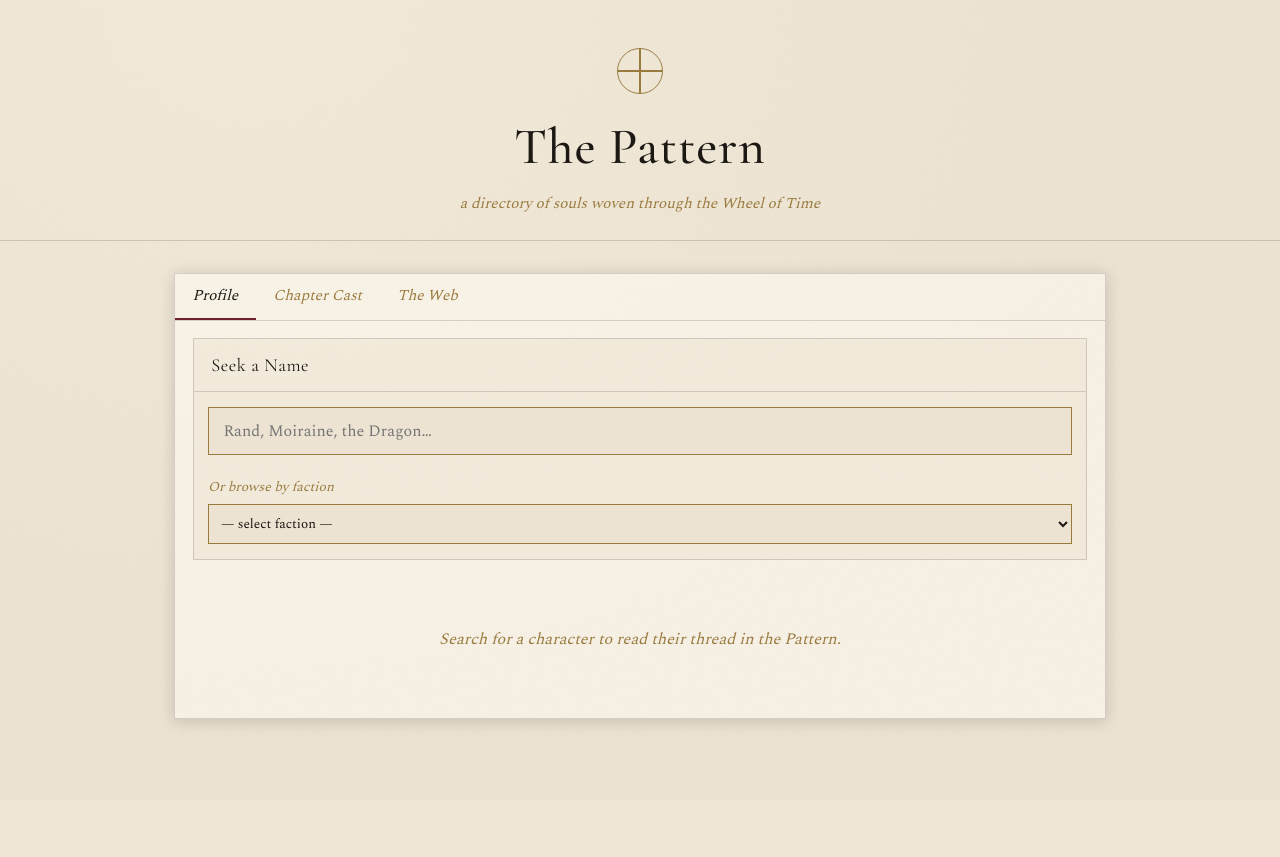
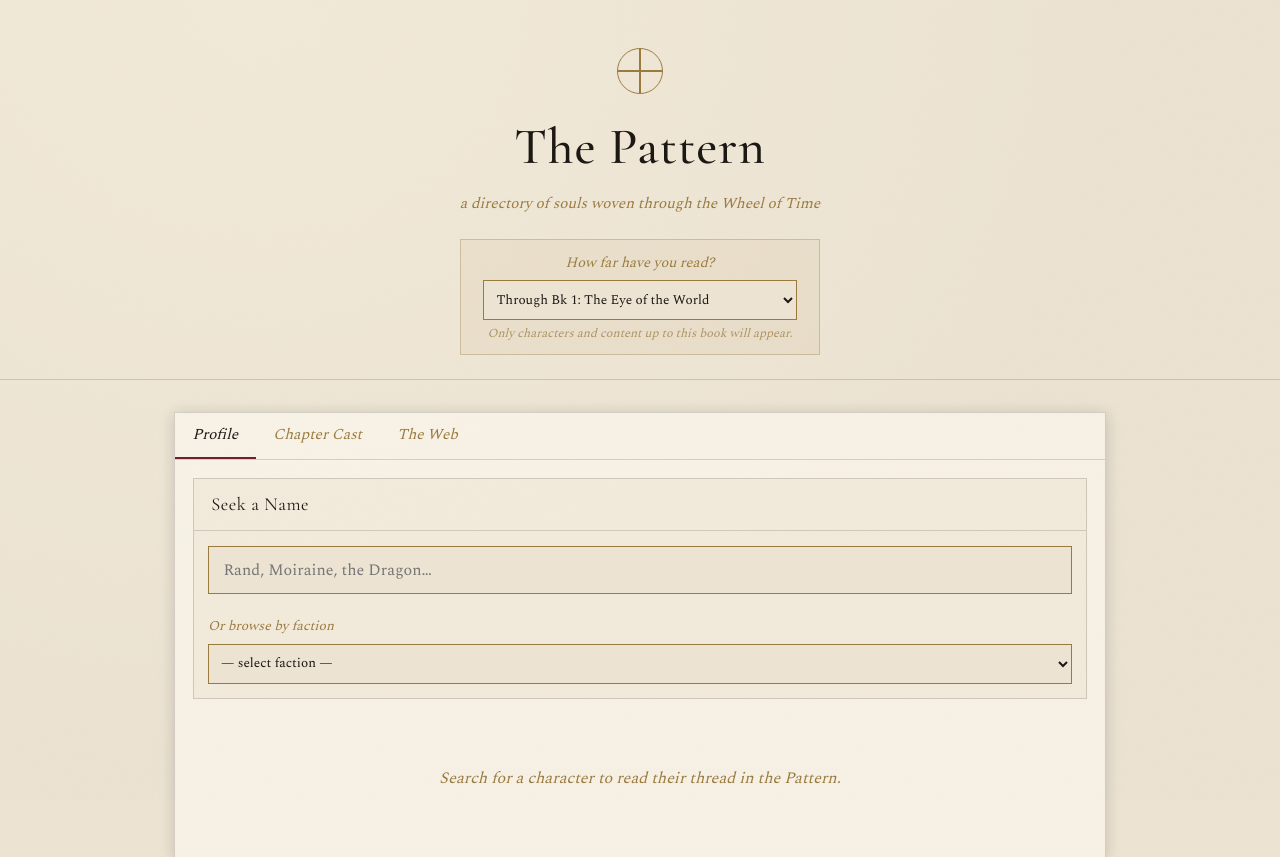
Before and after one commit to javierberain/wot-directory, a Flask app: page / in a window 1280 px wide. Shown: the top 857 px of the page. Before the commit the page ends 729 px from the top, so only its background shows below. Run offline with Flask 3, Linux system fonts and the light colour scheme; data comes from the database, SQL or seed files in the repository; both versions use the stored data as it was after the commit; data that the repository does not hold is empty.

Commit message:
feat: add book-specific database snapshots and update README with ingestion and cleaning documentation

```diff
--- a/app.py
+++ b/app.py
@@ -9,7 +9,16 @@
   GET  /api/books             list of books with their chapters
   GET  /api/chapter/<id>      characters featured in one chapter
   GET  /api/faction/<id>      a faction's metadata + member list
+  GET  /api/factions          all factions
   GET  /api/graph             relationship graph (optionally ?chapter=ID)
+
+All data endpoints accept ?book=N to select the spoiler boundary.  Missing,
+non-numeric, or unavailable values collapse to the EARLIEST available book
+(never the latest), so the guard fails closed by design.
+
+wot.db is the ingestion target for book-4 work and is never served.  Each
+wot_bookN.db is a frozen snapshot of the directory after book N was cleaned;
+data from later books is physically absent from earlier snapshots.
 
 Run:
     python app.py
@@ -20,29 +29,102 @@
 
 from flask import Flask, g, jsonify, render_template, request
 
-DB_PATH = os.path.join(os.path.dirname(__file__), "db", "wot.db")
+_DB_DIR = os.path.join(os.path.dirname(__file__), "db")
+
+# Snapshot files served by the web app.  Register a new entry here once
+# book N is fully cleaned and snapshotted to db/wot_bookN.db.
+# wot.db is intentionally absent — it is the ingestion target, not a snapshot.
+BOOKS_DB = {
+    1: os.path.join(_DB_DIR, "wot_book1.db"),
+    2: os.path.join(_DB_DIR, "wot_book2.db"),
+    3: os.path.join(_DB_DIR, "wot_book3.db"),
+}
+
+# Only books whose snapshot file actually exists on disk can be served.
+# This list is computed once at startup so a missing file can never be served.
+AVAILABLE_BOOKS = sorted(n for n, path in BOOKS_DB.items() if os.path.exists(path))
+
+
+def _load_available_books_info():
+    """Return [{series_order, title}] for every available boundary.
+
+    Queries the largest snapshot so all book titles are reachable in one
+    connection.  Result is used to populate the global spoiler selector in
+    the HTML template without a round-trip fetch.
+    """
+    if not AVAILABLE_BOOKS:
+        return []
+    db_path = BOOKS_DB[max(AVAILABLE_BOOKS)]
+    titles = {}
+    try:
+        conn = sqlite3.connect(db_path)
+        for row in conn.execute("SELECT series_order, title FROM books"):
+            if row[0] in AVAILABLE_BOOKS:
+                titles[row[0]] = row[1]
+        conn.close()
+    except Exception:
+        pass
+    return [
+        {"series_order": n, "title": titles.get(n, f"Book {n}")}
+        for n in AVAILABLE_BOOKS
+    ]
+
+
+# Cached at startup; passed to the template so the selector renders without
+# needing to know its own boundary before it has been chosen.
+AVAILABLE_BOOKS_INFO = _load_available_books_info()
 
 app = Flask(__name__)
 
 
+def selected_book():
+    """Return the validated book number from ?book=N.
+
+    Fails closed: anything missing, non-numeric, or not in AVAILABLE_BOOKS
+    collapses to the EARLIEST available book, never the latest.
+    """
+    try:
+        n = int(request.args.get("book", 0))
+    except (ValueError, TypeError):
+        n = 0
+    if not AVAILABLE_BOOKS or n not in AVAILABLE_BOOKS:
+        return AVAILABLE_BOOKS[0] if AVAILABLE_BOOKS else None
+    return n
+
+
 def db():
-    if "db" not in g:
-        g.db = sqlite3.connect(DB_PATH)
-        g.db.row_factory = sqlite3.Row
-        g.db.execute("PRAGMA foreign_keys = ON")
-    return g.db
+    """Return the cached SQLite connection for the currently selected book boundary.
+
+    Connections are cached per-book on Flask's g using _db_{N} attributes so
+    that a single request can theoretically open multiple boundaries (the
+    teardown closes all of them).  In practice each request uses one boundary.
+    """
+    book = selected_book()
+    if book is None:
+        raise RuntimeError("No snapshot database files are available.")
+    attr = f"_db_{book}"
+    if not hasattr(g, attr):
+        conn = sqlite3.connect(BOOKS_DB[book])
+        conn.row_factory = sqlite3.Row
+        conn.execute("PRAGMA foreign_keys = ON")
+        setattr(g, attr, conn)
+    return getattr(g, attr)
 
 
 @app.teardown_appcontext
 def close_db(exc):
-    conn = g.pop("db", None)
-    if conn is not None:
-        conn.close()
+    for book in AVAILABLE_BOOKS:
+        conn = getattr(g, f"_db_{book}", None)
+        if conn is not None:
+            conn.close()
 
 
 @app.route("/")
 def index():
-    return render_template("index_codex_v3.html")
+    return render_template(
+        "index_codex_v3.html",
+        available_books_info=AVAILABLE_BOOKS_INFO,
+    )
 
 
 @app.route("/api/search")
@@ -134,6 +216,7 @@
         "factions": [dict(f) for f in factions],
     })
 
+
 @app.route("/api/factions")
 def factions():
     rows = db().execute("""
@@ -143,6 +226,7 @@
     """).fetchall()
 
     return jsonify([dict(r) for r in rows])
+
 
 @app.route("/api/faction/<int:fid>")
 def faction(fid):
@@ -293,7 +377,9 @@
 
 
 if __name__ == "__main__":
-    if not os.path.exists(DB_PATH):
-        print(f"Database not found at {DB_PATH}.")
-        print("Run the parser first:  python scripts/parse_epub.py ...")
+    if not AVAILABLE_BOOKS:
+        print("Warning: no snapshot database files found in db/.")
+        print("Expected: db/wot_book1.db, db/wot_book2.db, ...")
+        print("Snapshot a finished book first:  cp db/wot.db db/wot_bookN.db")
+        print("Then register the new file in BOOKS_DB at the top of app.py.")
     app.run(debug=True, port=5000)
--- a/templates/index_codex_v3.html
+++ b/templates/index_codex_v3.html
@@ -721,6 +721,40 @@
         align-items: stretch;
       }
     }
+
+    /* Global spoiler-boundary selector — lives in the header, above all tabs */
+    .spoiler-guard {
+      margin: 1.4rem auto 0;
+      display: flex;
+      flex-direction: column;
+      align-items: center;
+      gap: 0.35rem;
+      padding: 0.75rem 1.4rem;
+      border: 1px solid rgba(154, 123, 63, 0.35);
+      background: rgba(154, 123, 63, 0.06);
+      max-width: 360px;
+    }
+
+    .spoiler-guard label {
+      font-size: 0.9rem;
+      font-style: italic;
+      color: var(--gold);
+      margin: 0;
+    }
+
+    .spoiler-guard select {
+      width: 100%;
+      margin-top: 0;
+    }
+
+    .spoiler-note {
+      font-size: 0.77rem;
+      color: var(--gold);
+      font-style: italic;
+      opacity: 0.75;
+      text-align: center;
+      line-height: 1.35;
+    }
   </style>
 </head>
 
@@ -730,6 +764,13 @@
     <div class="wheel"></div>
     <h1>The Pattern</h1>
     <div class="tagline">a directory of souls woven through the Wheel of Time</div>
+    <div class="spoiler-guard">
+      <label for="boundary-select">How far have you read?</label>
+      <select id="boundary-select">
+        <option value="">— choose —</option>
+      </select>
+      <span class="spoiler-note">Only characters and content up to this book will appear.</span>
+    </div>
   </header>
 
   <div class="layout">
@@ -807,6 +848,34 @@
   <script>
     const $ = s => document.querySelector(s);
 
+    // ---------- spoiler guard ----------
+    // AVAILABLE_BOOKS_INFO is injected by Flask at render time so the selector
+    // can be populated without a fetch (avoids needing a boundary before knowing
+    // which boundaries exist).  selectedBook defaults to the earliest available
+    // book and is never persisted — it resets to the earliest on every visit.
+    const AVAILABLE_BOOKS_INFO = {{ available_books_info | tojson }};
+    let selectedBook = AVAILABLE_BOOKS_INFO.length ? AVAILABLE_BOOKS_INFO[0].series_order : 1;
+
+    function bookParam() { return 'book=' + selectedBook; }
+
+    function onBookBoundaryChange(n) {
+      selectedBook = n;
+      // Clear every view so no stale higher-book data can linger on screen.
+      $('#search').value = '';
+      $('#results').innerHTML = '';
+      $('#profile-content').innerHTML =
+        '<div class="empty">Search for a character to read their thread in the Pattern.</div>';
+      $('#chapter-cast-content').innerHTML =
+        '<div class="empty">Choose a book and chapter to see who walks its pages.</div>';
+      $('#book-select').value = '';
+      $('#chapter-select').innerHTML = '<option value="">&mdash; select &mdash;</option>';
+      loadBooks();
+      loadFactions();
+      // Refresh the graph immediately if that tab is currently active.
+      const active = document.querySelector('.tab.active');
+      if (active && active.dataset.tab === 'graph') loadGraph();
+    }
+
     // ---------- accordion ----------
     function toggleAccordion(id) {
       const card = document.getElementById(id);
@@ -841,7 +910,7 @@
       searchTimer = setTimeout(() => runSearch(q), 200);
     });
     async function runSearch(q) {
-      const res = await fetch('/api/search?q=' + encodeURIComponent(q));
+      const res = await fetch('/api/search?q=' + encodeURIComponent(q) + '&' + bookParam());
       const data = await res.json();
       if (!data.length) {
         $('#results').innerHTML =
@@ -872,7 +941,7 @@
     }
 
     async function loadCharacter(cid) {
-      const res = await fetch('/api/character/' + cid);
+      const res = await fetch('/api/character/' + cid + '?' + bookParam());
       const d = await res.json();
       if (d.error) return;
       const c = d.character;
@@ -1154,7 +1223,7 @@
 
     // ---------- faction view ----------
     async function loadFaction(fid) {
-      const res = await fetch('/api/faction/' + fid);
+      const res = await fetch('/api/faction/' + fid + '?' + bookParam());
       const d = await res.json();
       if (d.error) return;
       const f = d.faction;
@@ -1182,7 +1251,7 @@
     // ---------- books & chapters ----------
     let BOOKS = [];
     async function loadBooks() {
-      BOOKS = await (await fetch('/api/books')).json();
+      BOOKS = await (await fetch('/api/books?' + bookParam())).json();
       $('#book-select').innerHTML = '<option value="">&mdash; select &mdash;</option>'
         + BOOKS.map(b =>
           `<option value="${b.book_id}">Bk ${b.series_order}: ${b.title}</option>`
@@ -1205,7 +1274,7 @@
     });
 
     async function loadChapter(chid) {
-      const d = await (await fetch('/api/chapter/' + chid)).json();
+      const d = await (await fetch('/api/chapter/' + chid + '?' + bookParam())).json();
       if (d.error) return;
       const ch = d.chapter;
       const cast = d.characters.length
@@ -1295,7 +1364,7 @@
 
     async function loadGraph() {
       const chId = $('#chapter-select').value;
-      const url = chId ? '/api/graph?chapter=' + chId : '/api/graph';
+      const url = chId ? '/api/graph?chapter=' + chId + '&' + bookParam() : '/api/graph?' + bookParam();
       const d = await (await fetch(url)).json();
 
       if (!d.nodes.length) {
@@ -1372,7 +1441,7 @@
     let FACTIONS = [];
 
     async function loadFactions() {
-      FACTIONS = await (await fetch('/api/factions')).json();
+      FACTIONS = await (await fetch('/api/factions?' + bookParam())).json();
 
       $('#faction-select').innerHTML =
         '<option value="">— select faction —</option>' +
@@ -1388,6 +1457,22 @@
         e.target.value = '';
       }
     });
+    // Populate and wire the global boundary selector.
+    (function () {
+      const sel = $('#boundary-select');
+      AVAILABLE_BOOKS_INFO.forEach(b => {
+        const opt = document.createElement('option');
+        opt.value = b.series_order;
+        opt.textContent = 'Through Bk ' + b.series_order + ': ' + b.title;
+        sel.appendChild(opt);
+      });
+      if (AVAILABLE_BOOKS_INFO.length) sel.value = AVAILABLE_BOOKS_INFO[0].series_order;
+      sel.addEventListener('change', e => {
+        const v = parseInt(e.target.value, 10);
+        if (!isNaN(v)) onBookBoundaryChange(v);
+      });
+    })();
+
     loadBooks();
     loadFactions();
   </script>
```
Also changed, not shown: README.md, db/wot_book1.db (added), db/wot_book2.db (added), 1 other file.
